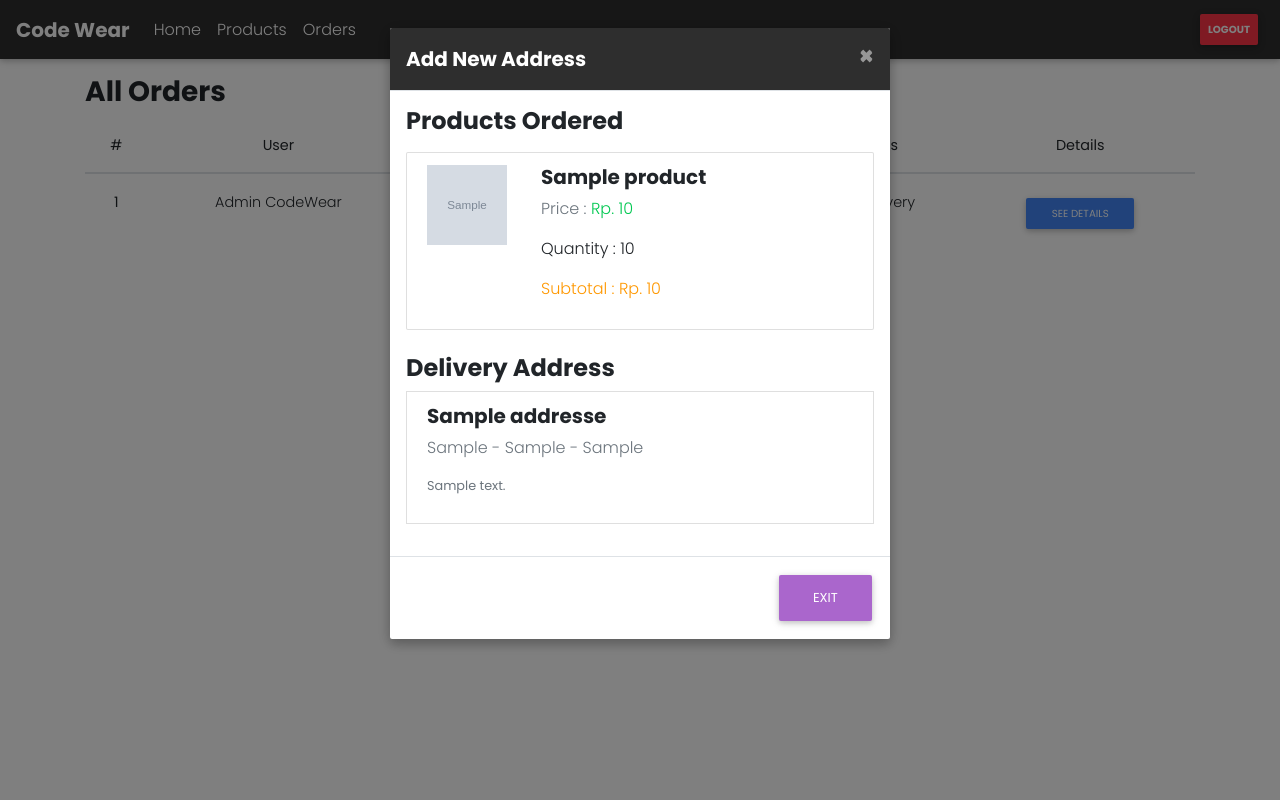
After one commit to rizqyep/codewear-repo, a PHP site: page /CodeWear/admin/orders in a window 1280 px wide, after a click on "SEE DETAILS". The commit adds this page. Run offline with PHP 8.4, Linux system fonts and the light colour scheme; data comes from the database, SQL or seed files in the repository; tables that the repository leaves empty or names only in its code hold one stand-in row (values such as "Sample post"); grey boxes marked "Sample" are stand-in pictures; some libraries are stand-ins or nearby versions.

Commit message:
Finished Order Management on Admin Side

```diff
--- /dev/null
+++ b/admin/orders/index.php
@@ -0,0 +1,166 @@
+<?php
+session_start();
+require_once "../../middleware/Authenticate.php";
+require_once "../../middleware/Admin.php";
+
+if(Authenticate::isAuthenticated()){
+    if(!Admin::isAdmin($_SESSION['user'])){
+        header('Location: http://localhost/CodeWear');
+    }
+}
+?>
+<!DOCTYPE html>
+<html lang="en">
+
+<head>
+    <?php
+        $title = "Home Page";
+        include "../partials/header.php";
+        require_once "../../models/Order.php";
+        require_once "../../models/User.php";
+
+        $orders = Order::getAllOrders();
+    ?>
+
+    <link rel="stylesheet" href="http://localhost/CodeWear/assets/css/orders.css">
+
+</head>
+
+<body>
+
+    <?php
+        include "../partials/navbar.php";
+
+
+    ?>
+
+    <div class="container pt-3 pb-3">
+
+        <h3 class="font-weight-bold">All Orders</h3>
+        <div class="table-responsive">
+            <table class="table text-center">
+                <thead>
+                    <tr>
+                        <th scope="col">#</th>
+                        <th>User</th>
+                        <th scope="col">Date Created</th>
+                        <th scope="col">Total</th>
+                        <th scope="col">Status</th>
+                        <th scope="col">Details</th>
+
+                    </tr>
+                </thead>
+                <tbody>
+                    <?php
+                $i=1;
+                foreach($orders as $order):?>
+                    <tr>
+                        <th scope="row">1</th>
+                        <td><?php echo User::getById($order['user_id'])['name'];?></td>
+
+                        <td><?php echo $order['created_at'];?></td>
+                        <?php
+                    $orderTotal = Order::getTotal($order['id'])['total'];
+                    ?>
+                        <td>Rp.<?php echo number_format($orderTotal,0,",","."); ?></td>
+                        <td>
+                            <?php if ( $order['status'] == 'On Delivery') :
+                    echo $order['status'];
+                    else :
+                    ?>
+                            <a href="confirm_order.php?id=<?php echo $order['id'];?>"
+                                class="btn btn-sm btn-success mx-0">Process Order</a>
+                            <?php endif;?>
+                        </td>
+                        <td>
+                            <button type="button" class="btn btn-primary btn-sm mx-0 " data-toggle="modal"
+                                data-target="#orderDetailModal<?php echo $i;?>">
+                                See Details
+                            </button>
+                        </td>
+
+
+                        <div class="modal fade" id="orderDetailModal<?php echo $i;?>" tabindex="-1" role="dialog"
+                            aria-labelledby="orderDetailModalLabel" aria-hidden="true">
+                            <div class="modal-dialog" role="document">
+                                <div class="modal-content">
+                                    <div class="modal-header elegant-color text-white">
+                                        <h5 class="modal-title font-weight-bold" id="orderDetailModalLabel">Add New
+                                            Address</h5>
+                                        <button type="button" class="close" data-dismiss="modal" aria-label="Close">
+                                            <span aria-hidden="true" class="text-white">&times;</span>
+                                        </button>
+                                    </div>
+
+                                    <div class="modal-body">
+                                        <h4 class="font-weight-bold">Products Ordered</h4>
+                                        <ul class="list-group mt-3">
+                                            <?php foreach (Order::getItems($order['id']) as $orderItem ):?>
+                                            <li class="list-group-item mb-2">
+                                                <div class="row">
+                                                    <div class="col-3">
+                                                        <img src="../../assets/img<?php echo $orderItem['image'];?>"
+                                                            alt="Product Image" class="product-detail-image">
+                                                    </div>
+                                                    <div class="col-9">
+                                                        <h5 class="font-weight-bold">
+                                                            <?php echo $orderItem['name'];?>
+                                                        </h5>
+                                                        <p class="text-muted">Price : <span class="text-success">Rp.
+                                                                <?php echo number_format($orderItem['price'],0,",",".");?></span>
+                                                        </p>
+
+                                                        <p class="mt-2"> Quantity : <?php echo $orderItem['quantity'];?>
+                                                        </p>
+                                                        <p class="orange-text">Subtotal :
+                                                            Rp.
+                                                            <?php echo number_format($orderItem['subtotal'],0,",",".");?>
+                                                        </p>
+
+                                                    </div>
+                                                </div>
+                                            </li>
+                                            <?php endforeach;?>
+                                        </ul>
+                                        <?php
+                                    require_once "../../models/Address.php";
+                                    $address = Address::deliveryAddress($order['address_id']);?>
+
+                                        <h4 class="font-weight-bold mt-3">Delivery Address</h4>
+                                        <li class="list-group-item mb-3">
+                                            <h5 class="font-weight-bold"><?php echo $address['name'];?></h5>
+                                            <p class="text-muted"><?php echo $address['province'];?> -
+                                                <?php echo $address['city'];?> -
+                                                <?php echo $address['district'];?></p>
+                                            <p class="text-muted small"><?php echo $address['detail'];?></p>
+                                        </li>
+                                    </div>
+
+
+                                    <div class="modal-footer">
+                                        <button type="button" class="btn btn-secondary"
+                                            data-dismiss="modal">Exit</button>
+
+                                    </div>
+
+                                </div>
+                            </div>
+                        </div>
+
+                    </tr>
+                    <?php
+                $i++;
+            endforeach;?>
+                </tbody>
+            </table>
+        </div>
+    </div>
+
+
+
+    <?php
+    include "../partials/footer.php";
+    ?>
+</body>
+
+</html>
--- a/admin/partials/navbar.php
+++ b/admin/partials/navbar.php
@@ -20,9 +20,12 @@
                 </a>
             </li>
             <li class="nav-item">
-                <a class="nav-link" href="http://localhost/CodeWear/admin/products.php">Products</a>
+                <a class="nav-link" href="http://localhost/CodeWear/admin/products">Products</a>
             </li>
 
+            <li class="nav-item">
+                <a class="nav-link" href="http://localhost/CodeWear/admin/orders">Orders</a>
+            </li>
         </ul>
         <!-- Links -->
 
--- a/checkout.php
+++ b/checkout.php
@@ -102,7 +102,7 @@ include "./includes.php";
                                     <p class="text-muted"><?php echo $address['province'];?> -
                                         <?php echo $address['city'];?> -
                                         <?php echo $address['district'];?></p>
-                                    <p class="text-muted small"><?php $address['detail'];?></p>
+                                    <p class="text-muted small"><?php echo $address['detail'];?></p>
                                 </label>
                             </div>
                         </li>
--- a/models/Order.php
+++ b/models/Order.php
@@ -2,9 +2,11 @@
 
 include "Database.php";
 
-class Order{
+class Order
+{
 
-    public static function create($user_id, $address_id){
+    public static function create($user_id, $address_id)
+    {
         global $conn;
         $allInserted = true;
         $order = $conn->query("INSERT INTO orders (user_id, status, address_id) VALUES ('$user_id', 'Issued', '$address_id')");
@@ -12,36 +14,37 @@ class Order{
 
         $cartItems = $conn->query("SELECT * FROM carts JOIN products on item_id = products.id WHERE user_id = '$user_id'");
 
-        while($cartItem = $cartItems->fetch_assoc()){
-            $subtotal = $cartItem['quantity']* $cartItem['price'];
-            if(!$conn->query("INSERT INTO order_item (order_id, item_id, quantity, subtotal) VALUES ('$order_id', '$cartItem[item_id]', '$cartItem[quantity]', '$subtotal')")){
+        while ($cartItem = $cartItems->fetch_assoc()) {
+            $subtotal = $cartItem['quantity'] * $cartItem['price'];
+            if (!$conn->query("INSERT INTO order_item (order_id, item_id, quantity, subtotal) VALUES ('$order_id', '$cartItem[item_id]', '$cartItem[quantity]', '$subtotal')")) {
                 $allInserted = false;
             }
         }
 
-        if($allInserted){
+        if ($allInserted) {
             $conn->query("DELETE FROM carts WHERE user_id = '$user_id'");
             return $allInserted;
-        }
-        else{
+        } else {
             return false;
         }
     }
 
-    public static function getAll($user_id){
+    public static function getAll($user_id)
+    {
         global $conn;
         $sql = "SELECT * FROM orders WHERE user_id = '$user_id'";
         $ordersArray = array();
         $orders = $conn->query($sql);
 
-        while($order = $orders->fetch_assoc()){
+        while ($order = $orders->fetch_assoc()) {
             array_push($ordersArray, $order);
         }
 
         return $ordersArray;
     }
 
-    public static function getTotal($id){
+    public static function getTotal($id)
+    {
         global $conn;
 
         $sql = "SELECT SUM(subtotal) as total FROM order_item WHERE order_id = '$id'";
@@ -49,21 +52,41 @@ class Order{
         return $conn->query($sql)->fetch_assoc();
     }
 
-    public static function getItems($id){
+    public static function getItems($id)
+    {
         global $conn;
         $sql = "SELECT order_item.quantity as quantity ,order_item.subtotal as subtotal ,products.image as image,products.name as name ,products.price as price FROM order_item JOIN products on item_id = products.id WHERE order_id = '$id'";
         $orderItemsArray = array();
         $orderItems = $conn->query($sql);
 
-        while($orderItem = $orderItems->fetch_assoc()){
+        while ($orderItem = $orderItems->fetch_assoc()) {
             array_push($orderItemsArray, $orderItem);
         }
 
         return $orderItemsArray;
+    }
 
+    public static function countSales()
+    {
+        global $conn;
+
+        $sql = "SELECT SUM(subtotal) as total from order_item";
+
+        return $conn->query($sql)->fetch_assoc();
+    }
+
+    public static function getAllOrders()
+    {
+        global $conn;
+
+        $sql = "SELECT * FROM orders";
+        $ordersArray = array();
+        $orders = $conn->query($sql);
+
+        while ($order = $orders->fetch_assoc()) {
+            array_push($ordersArray, $order);
+        }
+
+        return $ordersArray;
     }
 }
-
-
-
-?>
--- a/models/User.php
+++ b/models/User.php
@@ -32,6 +32,14 @@ class User {
             return "Fail";
         }
     }
+
+    public static function getById($id){
+        global $conn;
+
+        $sql = "SELECT * FROM users WHERE id = '$id'";
+        $user = $conn->query($sql)->fetch_assoc();
+        return $user;
+    }
 }
 
 ?>
--- a/profile.php
+++ b/profile.php
@@ -121,7 +121,7 @@ include "./includes.php";
                                 <p class="text-muted"><?php echo $address['province'];?> -
                                     <?php echo $address['city'];?> -
                                     <?php echo $address['district'];?></p>
-                                <p class="text-muted small"><?php $address['detail'];?></p>
+                                <p class="text-muted small"><?php echo $address['detail'];?></p>
                                 <div class="d-flex justify-content-around">
                                     <button type="button"
                                         class="btn btn-success btn-sm font-weight-bold mx-0 w-100 mr-2"
```
Also changed, not shown: admin/index.php (+21 -3 lines), admin/orders/confirm_order.php (added, +26 -0 lines).
